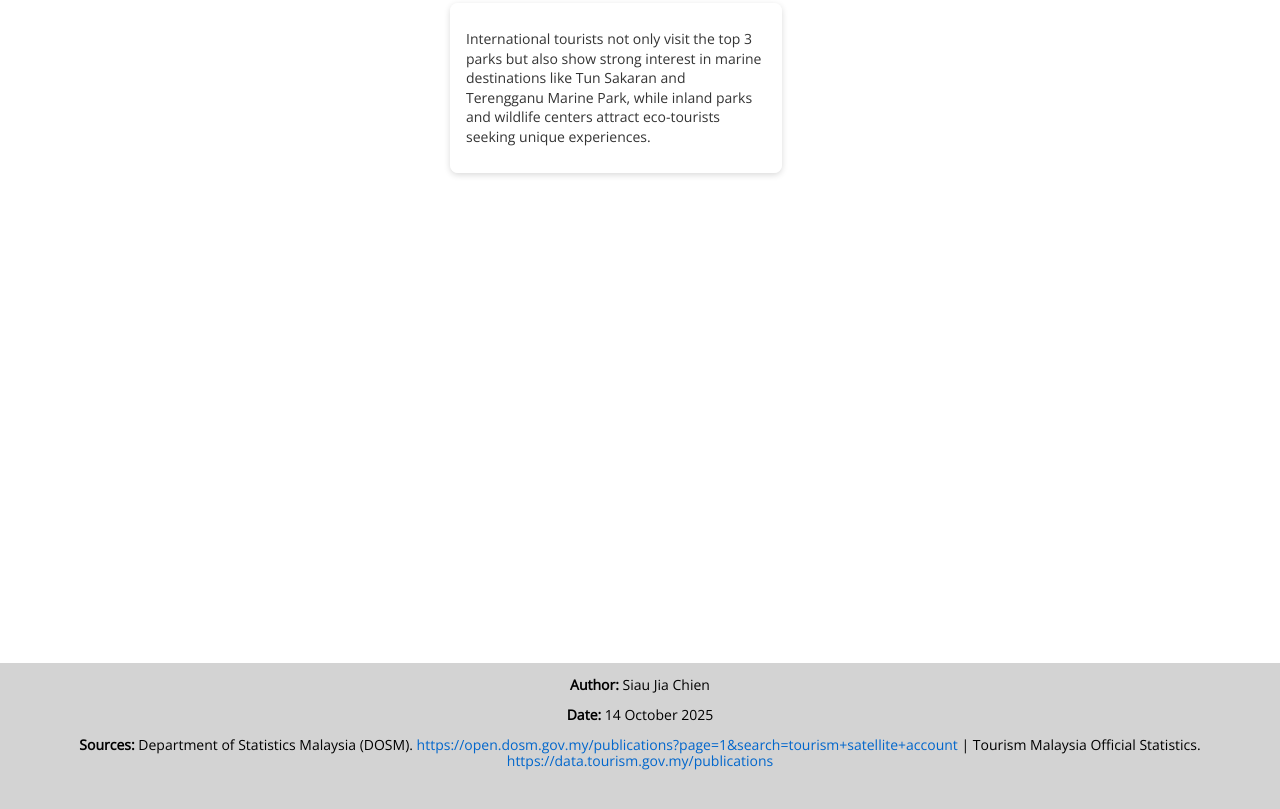
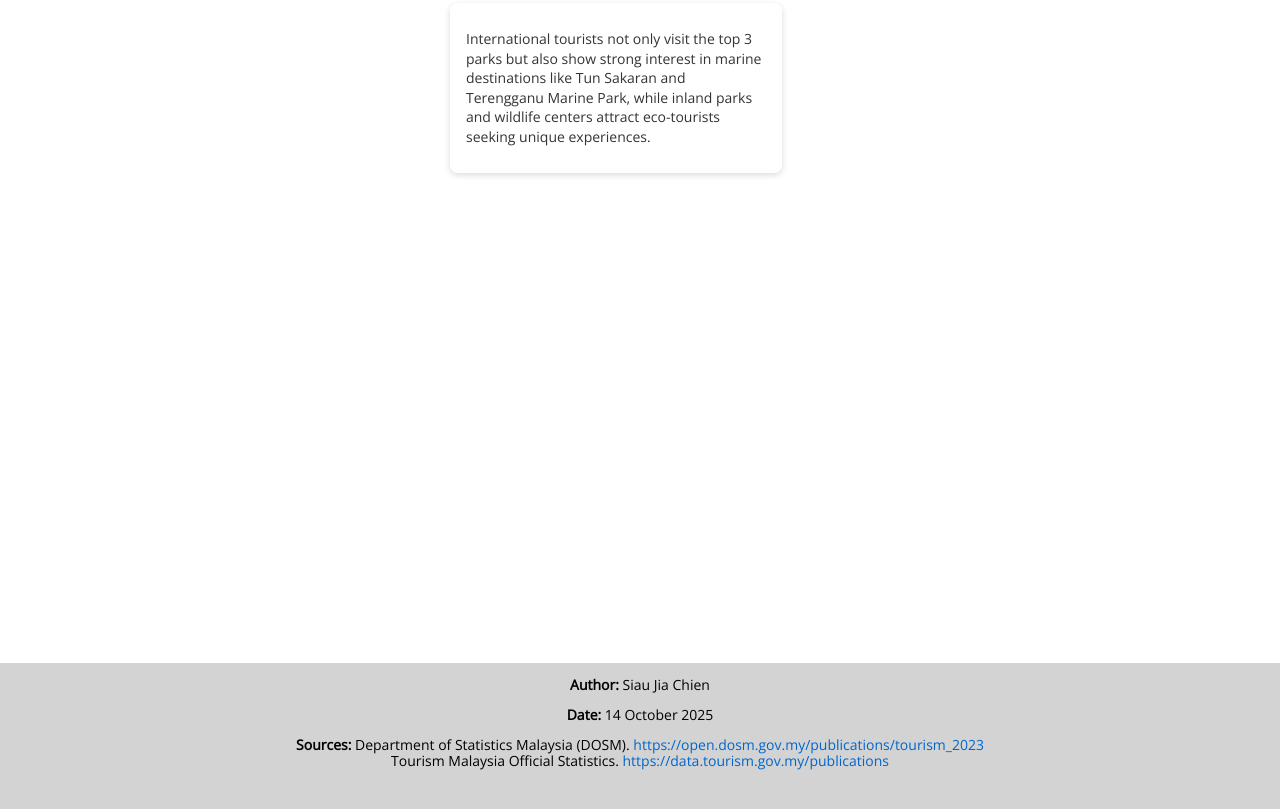
Before and after one commit to Jcccn03/Malaysia-Inbound-Tourism-Vegalite, a plain HTML site: page index.html in a window 1280 px wide. Shown: the part 2215-3024 px from the top of the page. Drawn offline with nearby package versions, Linux system fonts and the light colour scheme; a script that the page names is missing; a web font is replaced by a local one.

Commit message:
adjust source link

```diff
--- a/index.html
+++ b/index.html
@@ -129,7 +129,7 @@
             <p><strong>Sources:</strong>
                 Department of Statistics Malaysia (DOSM).
                 <a href="https://data.gov.my"
-                    target="_blank">https://open.dosm.gov.my/publications?page=1&search=tourism+satellite+account</a> |
+                    target="_blank">https://open.dosm.gov.my/publications/tourism_2023</a><br>
                 Tourism Malaysia Official Statistics. <a href="https://data.tourism.gov.my/"
                     target="_blank">https://data.tourism.gov.my/publications</a>
             </p>
```
